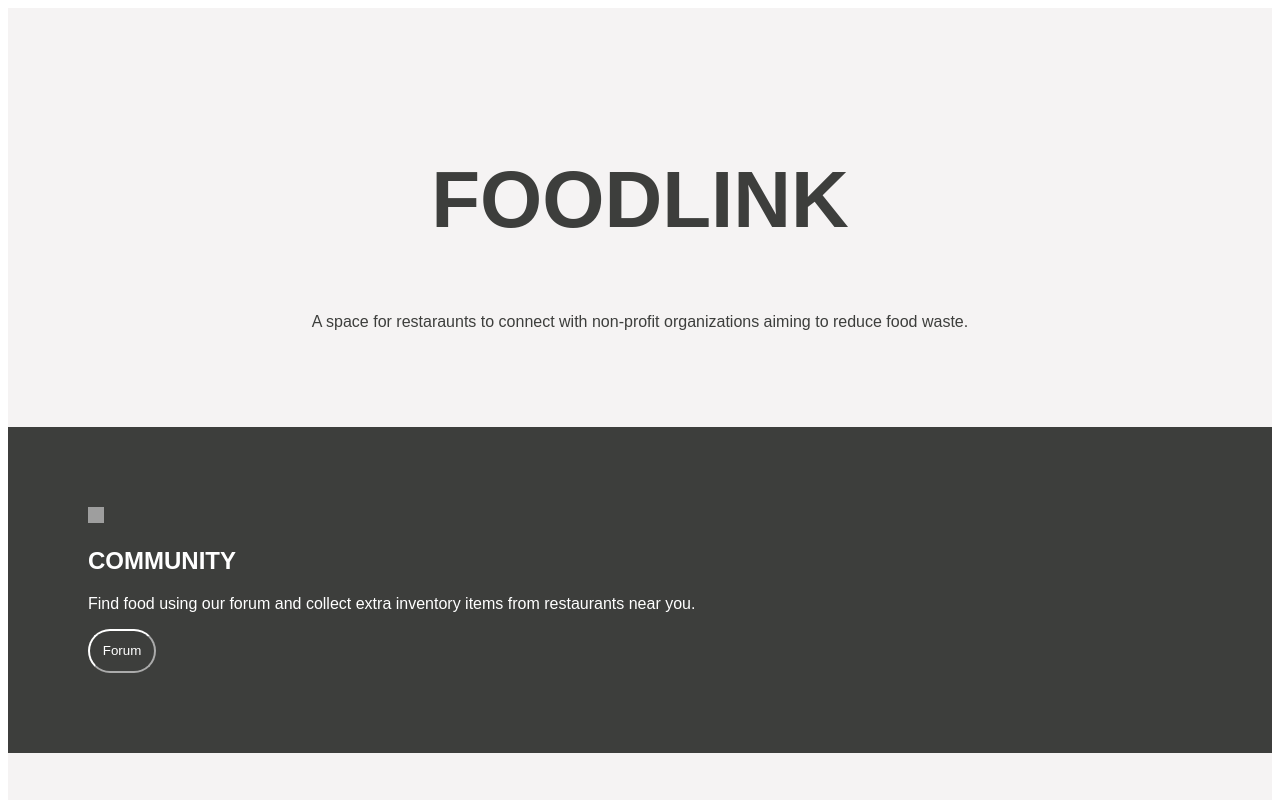
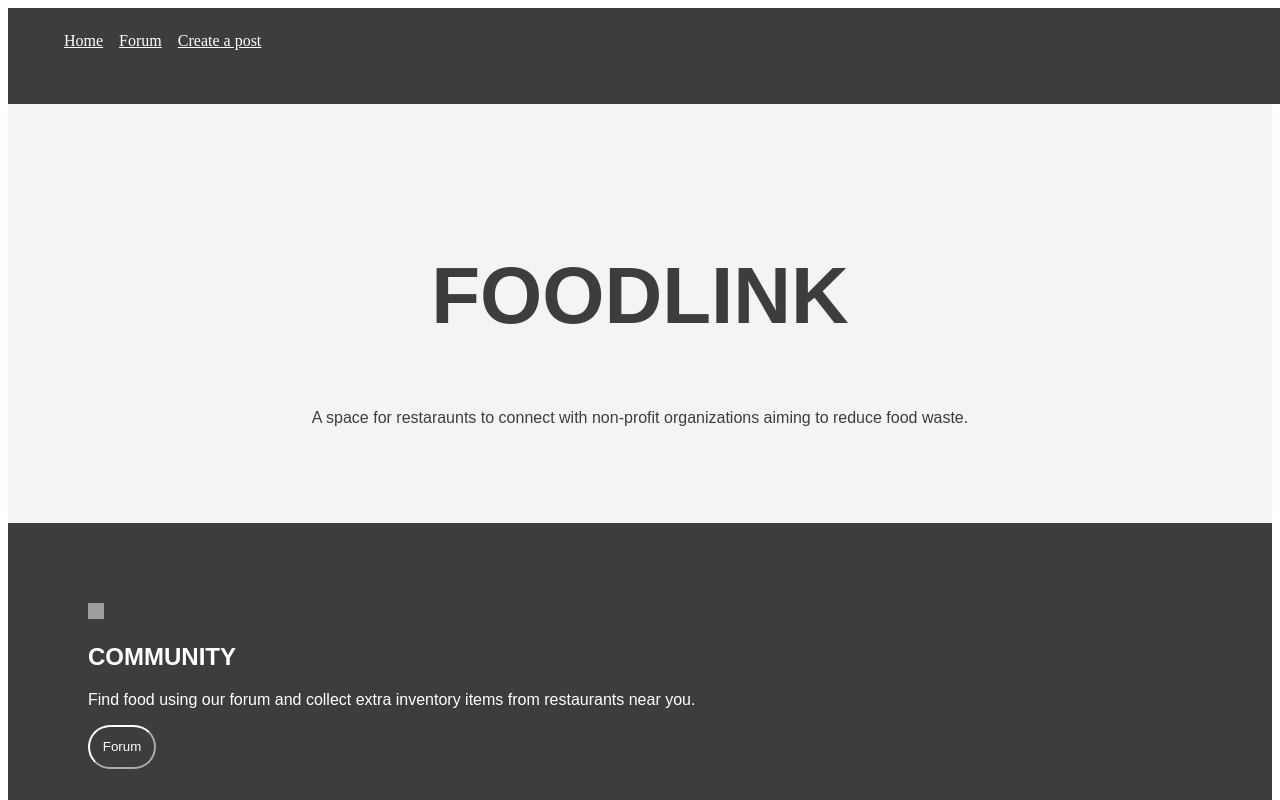
Before and after one commit to UW-INFO442-SP23/furious-five, a React (Create React App) app: page / in a window 1280 px wide. Shown: the top 800 px of the page. Built offline with nearby package versions, Linux system fonts and the light colour scheme; grey boxes are pictures that could not be loaded.

Commit message:
nav bar added

```diff
--- a/src/App.js
+++ b/src/App.js
@@ -11,6 +11,7 @@ import Posts from './components/Posts/posts.js'
 export default function App(props) {
     return (
       <div>
+        <NavBar/>
         <Router>
           <Routes>
           <Route path="*" element={<Home />} />
--- a/src/components/NavBar/navbar.js
+++ b/src/components/NavBar/navbar.js
@@ -3,9 +3,11 @@ import React from 'react';
 export default function NavBar(props) {
     return (
         <div className="navigator">
-            <li><a className="navigator" href="/Home">Home</a></li>
-            <li><a className="navigator" href="/Posts">Forum</a></li>
-            <li><a className="navigator" href="/Form">Create a post</a></li>
+            <ul>
+                <a className="navigator" href="/Home">Home</a>
+                <a className="navigator" href="/Posts">Forum</a>
+                <a className="navigator" href="/Form">Create a post</a>
+            </ul>
         </div>
     )
 }
--- a/src/index.css
+++ b/src/index.css
@@ -77,3 +77,12 @@ img.contribute {
     width: 1rem;
     height: 1rem;
 }
+
+.navigator {
+    width: 100%;
+    height: 5rem;
+    text-align: left;
+    background-color: #3D3E3C;
+    padding: .5rem;
+    color: white;
+}
```
